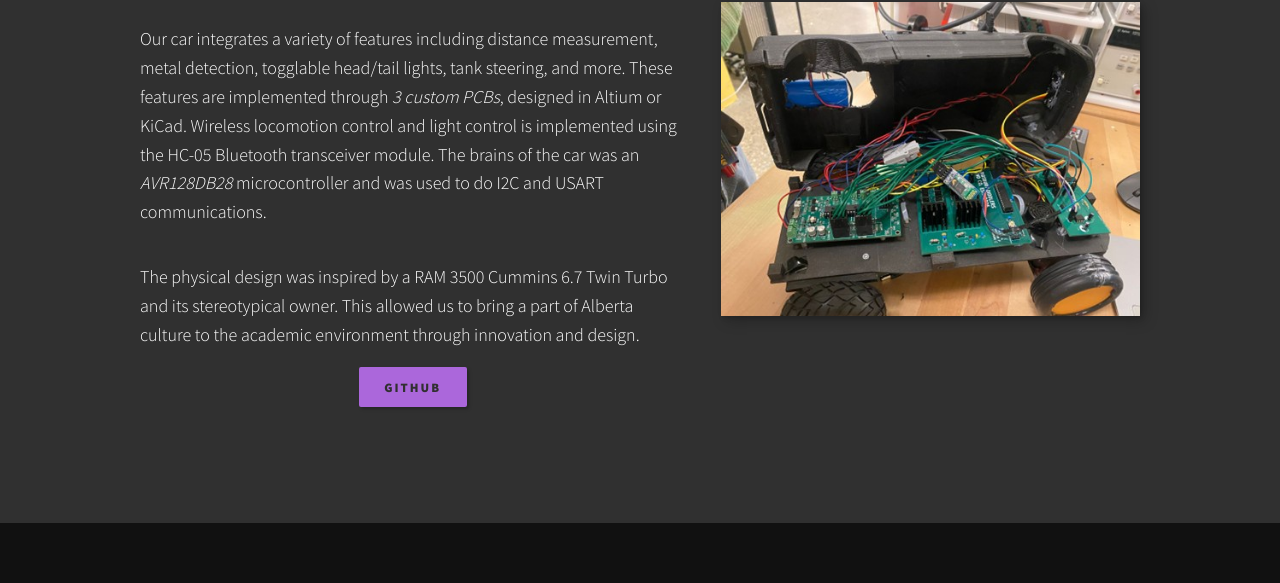
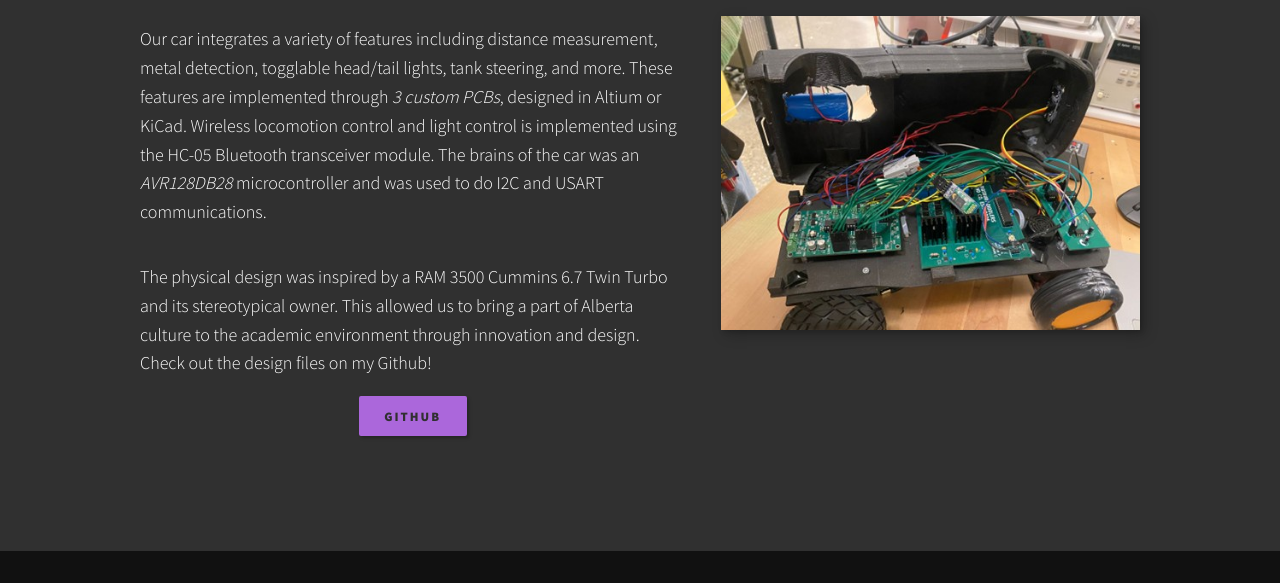
Before and after one commit to VikramP7/PortfolioWebsite, an Eleventy site: page src/portfolio/project-05.html in a window 1280 px wide. Shown: the part 817-1400 px from the top of the page. Built offline with nearby package versions, Linux system fonts and the light colour scheme; Eleventy itself is replaced by a stand-in of ours; files that its build step writes are made by us from their sources.

Commit message:
Added Git hub messages

```diff
--- a/src/portfolio/project-05.html
+++ b/src/portfolio/project-05.html
@@ -38,6 +38,7 @@ layout: base.njk
             <p>
                 The physical design was inspired by a RAM 3500 Cummins 6.7 Twin Turbo and its stereotypical owner.
                 This allowed us to bring a part of Alberta culture to the academic environment through innovation and design.
+                Check out the design files on my Github!
             </p>
         </div>
         <a href="https://github.com/VikramP7/ENEL_300_RC_TRUCK" target="_blank" class="btn portfolio-page__btn">GitHub</a>
```
